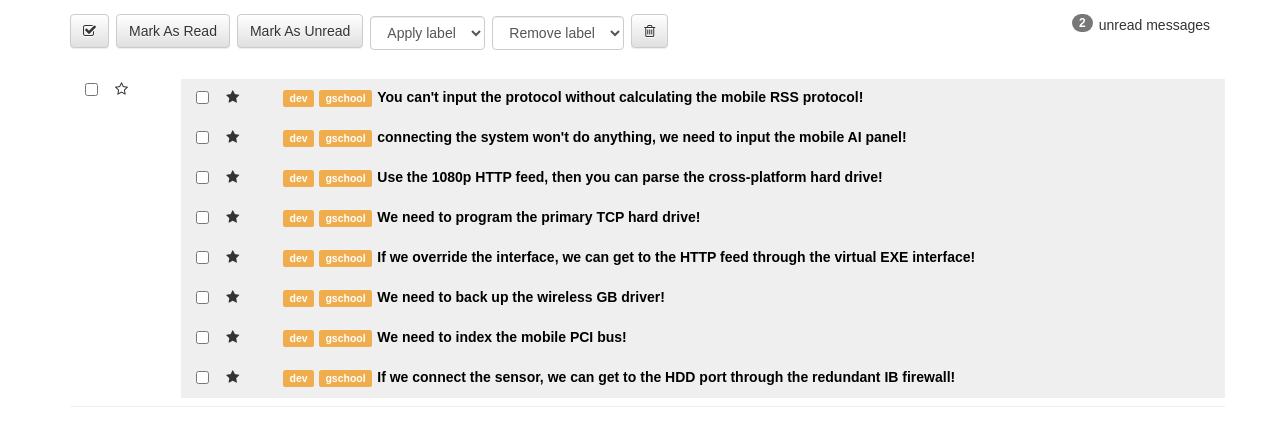
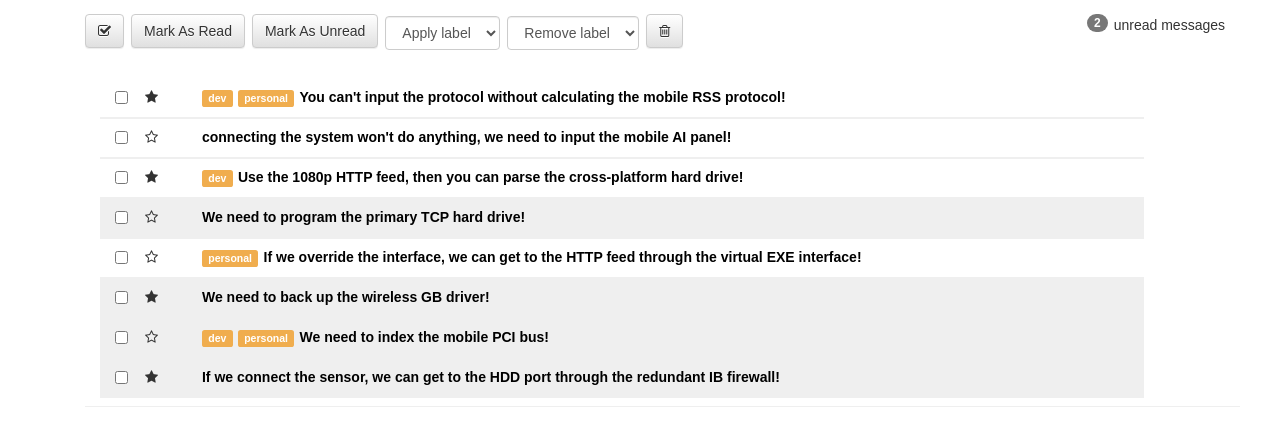
Before and after one commit to atorres6d5/react-inbox, a React (Create React App) app: page / in a window 1280 px wide. Shown: the top 446 px of the page. Built offline with nearby package versions, Linux system fonts and the light colour scheme.

Commit message:
added labels and stars

```diff
--- a/src/components/Messages.js
+++ b/src/components/Messages.js
@@ -9,19 +9,9 @@ class Messages extends Component {
   render() {
     return (
       <div class="row message unread">
-        <div class="col-xs-1">
-          <div class="row">
-            <div class="col-xs-2">
-              <input type="checkbox" />
-            </div>
-            <div class="col-xs-2">
-              <i class="star fa fa-star-o"></i>
-            </div>
-          </div>
-        </div>
         <div class="col-xs-11">
           {this.props.messages.map(letter=>{
-            return <Message subject={letter.subject} />
+            return <Message subject={letter} />
           })}
         </div>
       </div>
--- a/src/components/inbox.js
+++ b/src/components/inbox.js
@@ -8,7 +8,7 @@ class Inbox extends Component {
 
   render() {
     return (
-      <div>
+      <div className="container">
         <Toolbar />
         <Messages messages={messageData} />
       </div>
--- a/src/components/message.js
+++ b/src/components/message.js
@@ -1,27 +1,61 @@
 import React from 'react';
 
-const Message = ({subject}) => (
+const Message = ({subject}) => {
+  let emailClass
+  let starred
+if(subject.read){
+   emailClass ='row message read'}
+else{
+  emailClass = 'row message unread'
+  }
+if(subject.starred){
+  starred="star fa fa-star"
+}
+else{
+  starred="star fa fa-star-o"
+}
 
-  <div class="row message read">
+function devLabel(prop){
+  if(prop.includes('dev')){
+    return <span class="label label-warning">dev</span>
+  }
+}
+function personalLabel(prop){
+  if(prop.includes('personal')){
+    return <span class="label label-warning">personal</span>
+  }
+}
+function gSchoolLabel(prop){
+  if(prop.includes('gschool')){
+    return <span class="label label-warning">gschool</span>
+  }
+}
+
+
+  return(
+  <div class={emailClass}>
     <div class="col-xs-1">
       <div class="row">
         <div class="col-xs-2">
           <input type="checkbox" />
         </div>
         <div class="col-xs-2">
-          <i class="star fa fa-star"></i>
+          <i class={starred}></i>
         </div>
       </div>
     </div>
     <div class="col-xs-11">
-      <span class="label label-warning">dev</span>
-      <span class="label label-warning">gschool</span>
+      {devLabel(subject.labels)}
+      {personalLabel(subject.labels)}
+      {gSchoolLabel(subject.labels)}
       <a href="#">
-        {subject}
+        {subject.subject}
       </a>
     </div>
   </div>
+)
 
-);
+
+};
 
 export default Message;
```
